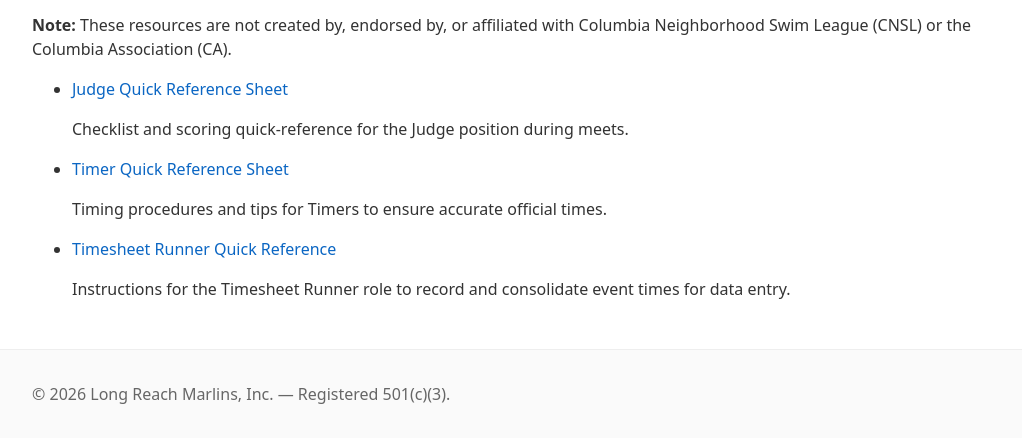
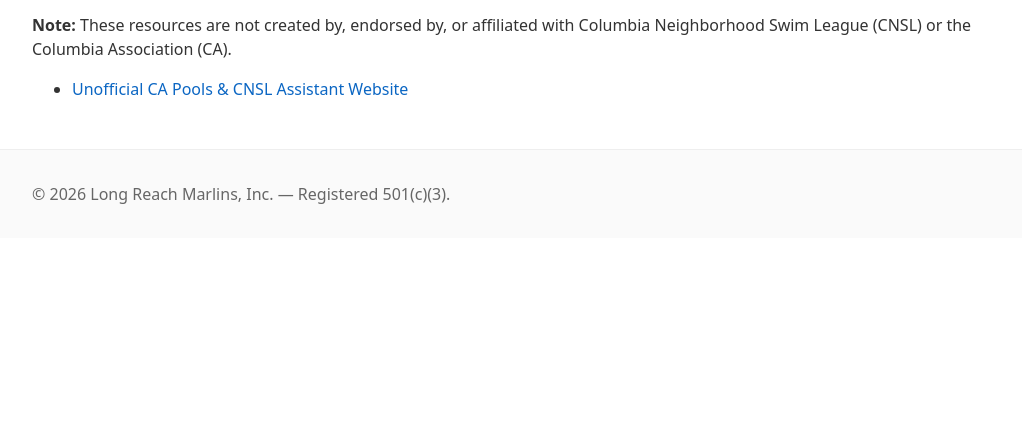
Before and after one commit to Long-Reach-Marlins/website, a plain HTML site: page src/resources.html in a window 1280 px wide. Shown: the part 225-668 px from the top of the page, without its empty margins (124-1146 px from the left). Drawn offline with Linux system fonts and the light colour scheme.

Commit message:
Update resources list with new website link
Removed outdated quick reference sheets and added a link to the Unofficial CA Pools & CNSL Assistant Website.

```diff
--- a/src/resources.html
+++ b/src/resources.html
@@ -40,18 +40,7 @@
 
       <ul class="resources-list">
         <li>
-          <a href="./assets/swim-team/Judge - Rev B 062025.pdf" download>Judge Quick Reference Sheet</a>
-          <p class="small">Checklist and scoring quick-reference for the Judge position during meets.</p>
-        </li>
-
-        <li>
-          <a href="./assets/swim-team/Timer - Rev B 062025.pdf" download>Timer Quick Reference Sheet</a>
-          <p class="small">Timing procedures and tips for Timers to ensure accurate official times.</p>
-        </li>
-
-        <li>
-          <a href="./assets/swim-team/Timesheet Runner - Rev B 062025.pdf" download>Timesheet Runner Quick Reference </a>
-          <p class="small">Instructions for the Timesheet Runner role to record and consolidate event times for data entry.</p>
+          <a href="https://pools.longreachmarlins.org" target="_blank">Unofficial CA Pools & CNSL Assistant Website</a>
         </li>
       </ul>
     </section>
```
